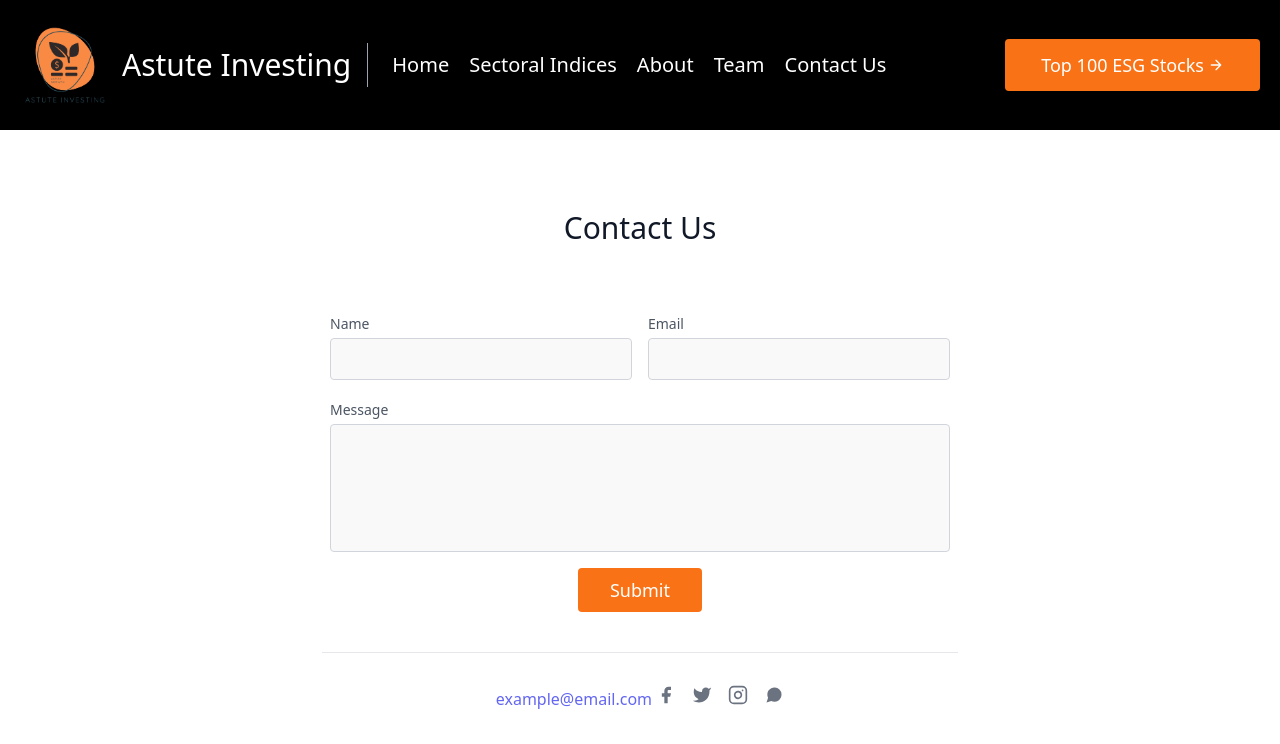
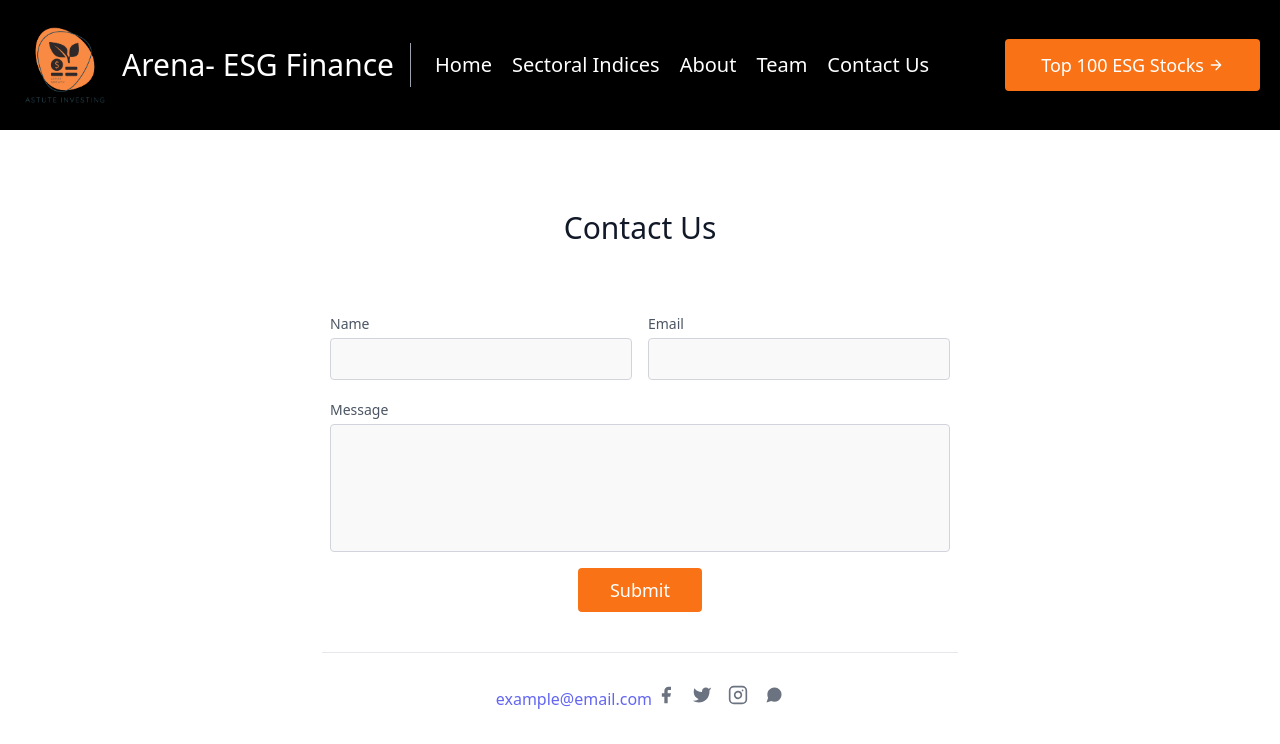
Before and after one commit to adibatwal7/fin_webdev, a plain HTML site: page Astute Investing/Contactus.html in a window 1280 px wide. Drawn offline with nearby package versions, Linux system fonts and the light colour scheme.

Commit message:
Update Contactus.html

```diff
--- a/Astute Investing/Contactus.html
+++ b/Astute Investing/Contactus.html
@@ -5,7 +5,7 @@
     <meta name="viewport">
     <link rel="stylesheet" href="">
     <script src="https://cdn.tailwindcss.com"></script>
-    <title>Astute Investing</title>
+    <title>Arena- ESG Finance</title>
     <link type="text/css" rel="stylesheet" href="styles.css">
     <script src="https://cdnjs.cloudflare.com/ajax/libs/three.js/r128/three.min.js"></script>
     <script src="https://cdn.jsdelivr.net/npm/vanta@0.5.21/dist/vanta.halo.min.js"></script>
@@ -20,7 +20,7 @@
         <div class="container mx-auto flex flex-wrap p-5 flex-col md:flex-row items-center">
             <a class="flex title-font font-medium items-center text-white mb-4 md:mb-0">
                 <a href="index.html"><img src="images/output-onlinepngtools.png" height="120" width="90" class="logo"></a>
-                <a href="index.html"><span class="ml-3 text-white text-3xl hover:text-orange-500">Astute Investing</span></a>
+                <a href="index.html"><span class="ml-3 text-white text-3xl hover:text-orange-500">Arena- ESG Finance</span></a>
             </a>
             <nav class="md:mr-auto md:ml-4 py-2 px-6 pl-6 md:border-l md:border-gray-400	flex flex-wrap items-center text-xl justify-center">
                 <a href="index.html" class="mr-5 text-white  hover:text-orange-400 transition-all">Home</a>
```
